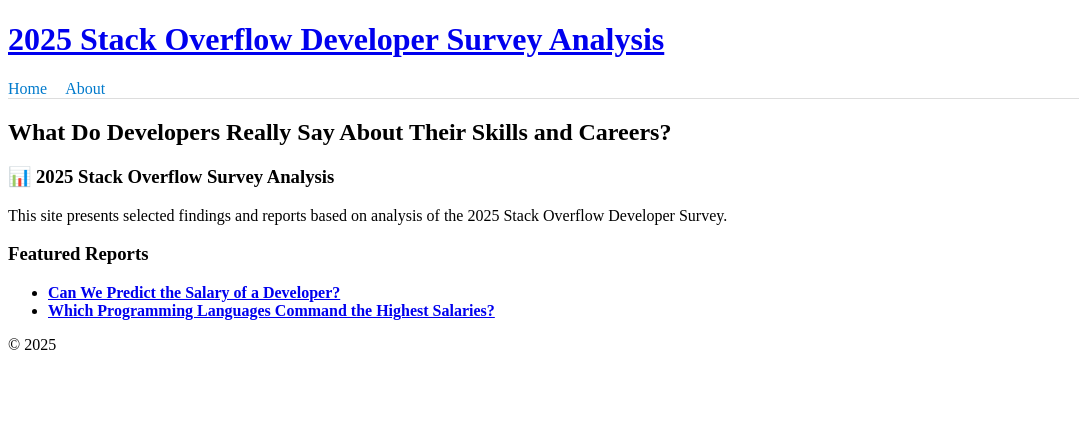
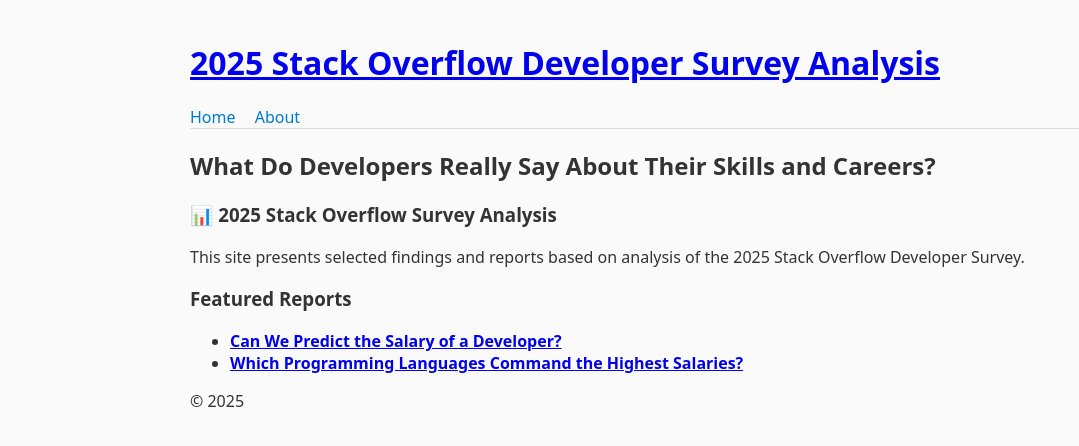
Before and after one commit to ilvfruits/stackoverflow-survey-2025, a Jekyll site: the page built from docs/index.md, in a window 1280 px wide. Shown: the top 446 px of the page, without its empty margins (0-1079 px from the left). Built offline with Jekyll 4.4.1, drawn with Linux system fonts in a browser that asks for light colours.

Commit message:
Update style.css

````diff
--- a/docs/assets/css/style.css
+++ b/docs/assets/css/style.css
@@ -1,9 +1,3 @@
-
----
-
-# Step 8: Simple CSS (`assets/css/style.css`)
-
-```css
 body {
   font-family: system-ui, sans-serif;
   max-width: 900px;
````
